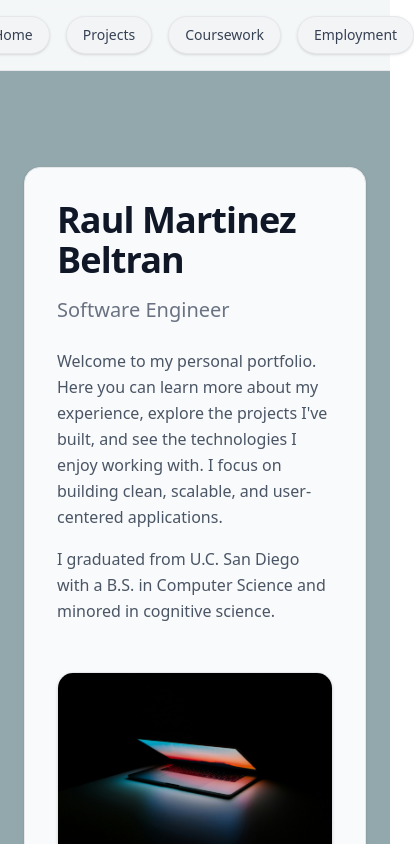
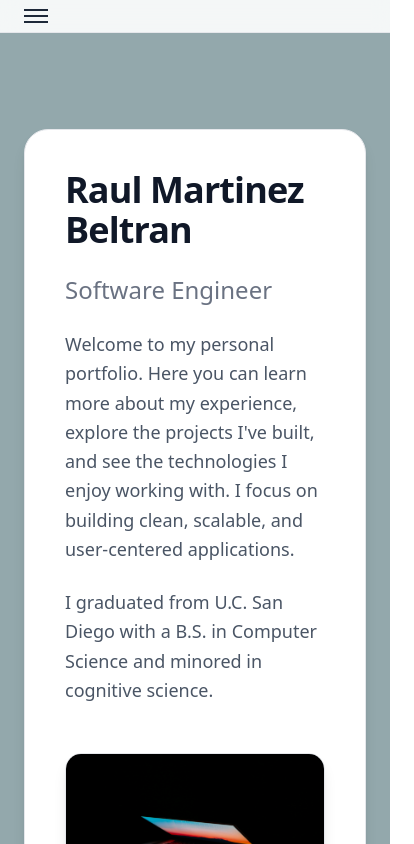
Before and after one commit to raul-martinezbeltran/Personal-Website, a React (Vite) app: page /#/ in a window 390 px wide. Shown: the top 844 px of the page, 414 px wide, since content can reach past the window. Built offline with nearby package versions, Linux system fonts and the light colour scheme.

Commit message:
Adjusted styling for reactive design and added more projects

```diff
--- a/src/Components/Course/index.tsx
+++ b/src/Components/Course/index.tsx
@@ -10,27 +10,19 @@ export default function Course({
   description: string;
 }) {
   return (
-    <div className="py-8">
-      <div className="max-w-5xl mx-auto px-6">
-        <div className="bg-gray-50 border border-gray-200 rounded-2xl p-6 shadow-sm hover:shadow-md transition">
-          {/* Top Row */}
-          <div className="flex justify-between items-start mb-2">
-            <div>
-              <h2 className="text-xl font-semibold tracking-tight text-gray-900">
-                {name}
-              </h2>
+    <div className="h-full">
+      <div className="h-full bg-gray-50 border border-gray-200 rounded-2xl p-6 shadow-sm hover:shadow-md hover:-translate-y-0.5 transform transition flex flex-col">
+        {/* Name */}
+        <h2 className="text-lg font-semibold text-gray-900 mb-1">{name}</h2>
 
-              <p className="mt-1 text-sm text-gray-500">{institution}</p>
-            </div>
+        {/* Code */}
+        <div className="text-sm font-semibold text-gray-500 mb-2">{code}</div>
 
-            <span className="text-sm text-gray-500 font-medium">{code}</span>
-          </div>
+        {/* Institution */}
+        <p className="text-sm text-gray-500 mb-4">{institution}</p>
 
-          {/* Description */}
-          <p className="mt-2 text-gray-600 leading-relaxed max-w-2xl">
-            {description}
-          </p>
-        </div>
+        {/* Description */}
+        <p className="text-gray-600 leading-relaxed">{description}</p>
       </div>
     </div>
   );
--- a/src/Components/Job/index.tsx
+++ b/src/Components/Job/index.tsx
@@ -12,9 +12,9 @@ export default function Job({
   tasks: string[];
 }) {
   return (
-    <div className="py-8">
+    <div className="h-full">
       <div className="max-w-5xl mx-auto px-6">
-        <div className="bg-gray-50 border border-gray-200 rounded-2xl p-6 shadow-sm hover:shadow-md transition">
+        <div className="bg-gray-50 border border-gray-200 rounded-2xl p-6 shadow-sm hover:shadow-md transition flex flex-col h-87.5">
           {/* Top Section */}
           <div className="flex flex-col sm:flex-row sm:justify-between sm:items-start">
             <div>
@@ -36,7 +36,7 @@ export default function Job({
 
           {/* Tasks */}
           {tasks.length > 0 && (
-            <ul className="mt-4 space-y-2 text-sm text-gray-600 leading-relaxed list-disc list-inside">
+            <ul className="mt-4 space-y-2 text-sm text-gray-600 leading-relaxed list-disc list-inside overflow-y-auto flex-1">
               {tasks.map((task) => (
                 <li key={task}>{task}</li>
               ))}
--- a/src/Components/Navbar/index.tsx
+++ b/src/Components/Navbar/index.tsx
@@ -1,13 +1,16 @@
 import { Link } from "react-router";
+import { useState } from "react";
 
 const navItemStyle =
-  "px-4 py-2 text-sm font-medium rounded-full bg-gray-100 border border-gray-200 shadow-sm text-gray-700 hover:bg-gray-200 hover:text-black hover:shadow-md transform hover:-translate-y-0.5 transition";
+  "block px-4 py-2 text-sm font-medium rounded-full bg-gray-100 border border-gray-200 shadow-sm text-gray-700 hover:bg-gray-200 hover:text-black hover:shadow-md transform hover:-translate-y-0.5 transition";
 
 export default function Navbar() {
+  const [open, setOpen] = useState(false);
+
   return (
-    <nav className="sticky top-0 z-50 bg-white/90 backdrop-blur border-b border-gray-200 hover:shadow-lg transition-shadow">
-      <div className="max-w-5xl mx-auto px-6 py-4 flex justify-center items-center">
-        <div className="flex space-x-4">
+    <nav className="sticky top-0 z-50 bg-white/90 backdrop-blur border-b border-gray-200">
+      <div className="max-w-5xl mx-auto px-6 py-4 relative">
+        <div className="hidden sm:flex justify-center space-x-4">
           <Link to="/" className={navItemStyle}>
             Home
           </Link>
@@ -21,6 +24,32 @@ export default function Navbar() {
             Employment
           </Link>
         </div>
+
+        <button
+          className="sm:hidden absolute left-6 top-1/2 -translate-y-1/2 flex flex-col gap-1"
+          onClick={() => setOpen(!open)}
+        >
+          <span className="w-6 h-0.5 bg-gray-800"></span>
+          <span className="w-6 h-0.5 bg-gray-800"></span>
+          <span className="w-6 h-0.5 bg-gray-800"></span>
+        </button>
+
+        {open && (
+          <div className="sm:hidden flex flex-col items-center gap-3 mt-4">
+            <Link to="/" className={navItemStyle}>
+              Home
+            </Link>
+            <Link to="/projects" className={navItemStyle}>
+              Projects
+            </Link>
+            <Link to="/coursework" className={navItemStyle}>
+              Coursework
+            </Link>
+            <Link to="/employment" className={navItemStyle}>
+              Employment
+            </Link>
+          </div>
+        )}
       </div>
     </nav>
   );
--- a/src/Components/Project/index.tsx
+++ b/src/Components/Project/index.tsx
@@ -12,17 +12,19 @@ export default function Project({
   skills: string[];
 }) {
   return (
-    <div className="py-8">
-      <div className="max-w-5xl mx-auto px-6">
-        <div className="bg-gray-50 border border-gray-200 rounded-2xl p-6 shadow-sm hover:shadow-md transition">
+    <div className="h-full">
+      <div className="h-full bg-gray-100 border border-gray-200 rounded-2xl p-6 shadow-sm hover:shadow-md hover:-translate-y-0.5 transform transition flex flex-col">
+        {/* Title */}
         <h2 className="text-xl font-semibold tracking-tight text-gray-900">
           {name}
         </h2>
 
+        {/* Description */}
         <p className="mt-2 text-sm text-gray-600 leading-relaxed">
           {description}
         </p>
 
+        {/* Skills */}
         <div className="mt-4 flex flex-wrap gap-2">
           {skills.map((skill, index) => (
             <span
@@ -34,9 +36,9 @@ export default function Project({
           ))}
         </div>
 
-          <div className="mt-6">
+        {/* Push button to bottom */}
+        <div className="mt-auto pt-6">
           <Button name="View Project →" link={link} />
-          </div>
         </div>
       </div>
     </div>
--- a/src/Pages/Coursework/index.tsx
+++ b/src/Pages/Coursework/index.tsx
@@ -16,7 +16,7 @@ export default function Coursework() {
           </p>
         </div>
 
-        <div className="space-y-2">
+        <div className="grid sm:grid-cols-2 lg:grid-cols-2 gap-6">
           <Course
             code="CSE 100"
             name="Advanced Data Structures"
--- a/src/Pages/Employment/index.tsx
+++ b/src/Pages/Employment/index.tsx
@@ -16,7 +16,8 @@ export default function Employment() {
           </p>
         </div>
 
-        <div className="space-y-2">
+        {/* Grid container for consistent spacing */}
+        <div className="grid sm:grid-cols-1 lg:grid-cols-1 gap-6">
           <Job
             company="Apple"
             title="Community Specialist"
@@ -40,6 +41,7 @@ export default function Employment() {
               "Uphold business standards and manage confidential information",
               "Trained partner leadership in product presentation and sales",
               "Debugged device configuration issues for demonstrations",
+              "Achieved highest ASP for division through a few fiscal quarters",
             ]}
           />
         </div>
--- a/src/Pages/Home/index.tsx
+++ b/src/Pages/Home/index.tsx
@@ -7,44 +7,49 @@ export default function Home() {
     <div className="text-gray-900 min-h-screen">
       <Navbar />
 
-      <main className="max-w-5xl mx-auto px-6 py-24">
+      <main className="max-w-6xl mx-auto px-6 py-24">
         {/* Hero Card */}
-        <div className="bg-gray-50 border border-gray-200 rounded-2xl p-8 shadow-sm grid md:grid-cols-2 gap-12 items-start">
+        <div className="bg-white border border-gray-200 rounded-3xl p-10 md:p-16 shadow-lg grid md:grid-cols-2 gap-12 items-center">
           {/* Left Side: About */}
-          <div className="flex flex-col justify-start">
-            <h1 className="text-4xl md:text-5xl font-semibold tracking-tight mb-4">
+          <div className="flex flex-col justify-center space-y-6">
+            <h1 className="text-4xl md:text-5xl font-bold tracking-tight text-gray-900">
               Raul Martinez Beltran
             </h1>
-            <h2 className="text-xl text-gray-500 mb-6">Software Engineer</h2>
+            <h2 className="text-2xl md:text-3xl text-gray-500 font-medium">
+              Software Engineer
+            </h2>
 
-            <p className="text-gray-600 leading-relaxed mb-4">
+            <p className="text-gray-600 text-lg leading-relaxed">
               Welcome to my personal portfolio. Here you can learn more about my
               experience, explore the projects I've built, and see the
               technologies I enjoy working with. I focus on building clean,
               scalable, and user-centered applications.
             </p>
 
-            <p className="text-gray-600 leading-relaxed">
+            <p className="text-gray-600 text-lg leading-relaxed">
               I graduated from U.C. San Diego with a B.S. in Computer Science
               and minored in cognitive science.
             </p>
           </div>
 
           {/* Right Side: Image + Buttons */}
-          <div className="flex flex-col items-center md:items-end gap-6">
+          <div className="flex flex-col items-center md:items-end gap-8">
             <img
               src={computerImage}
               alt="Picture of a computer"
-              className="w-72 rounded-2xl border border-gray-200 shadow-sm object-cover"
+              className="w-72 md:w-80 rounded-2xl border border-gray-200 shadow-lg object-cover"
             />
 
-            <div className="grid grid-cols-1 sm:grid-cols-2 md:grid-cols-3 gap-4 w-full">
+            <div className="grid grid-cols-2 sm:grid-cols-3 gap-4 w-full">
               <Button
                 name="GitHub"
                 link="https://github.com/raul-martinezbeltran"
               />
               <Button name="LinkedIn" link="https://linkedin.com" />
-              <Button name="Resume" link="#" />
+              <Button
+                name="Resume"
+                link="https://www.linkedin.com/in/raul-martinez-beltran/"
+              />
               <Button name="Portfolio" link="#" />
               <Button name="Contact" link="#" />
               <Button name="Blog" link="#" />
```
Also changed, not shown: src/Pages/Projects/index.tsx (+28 -3 lines). Lines whose indentation alone changed are shown as unchanged.
